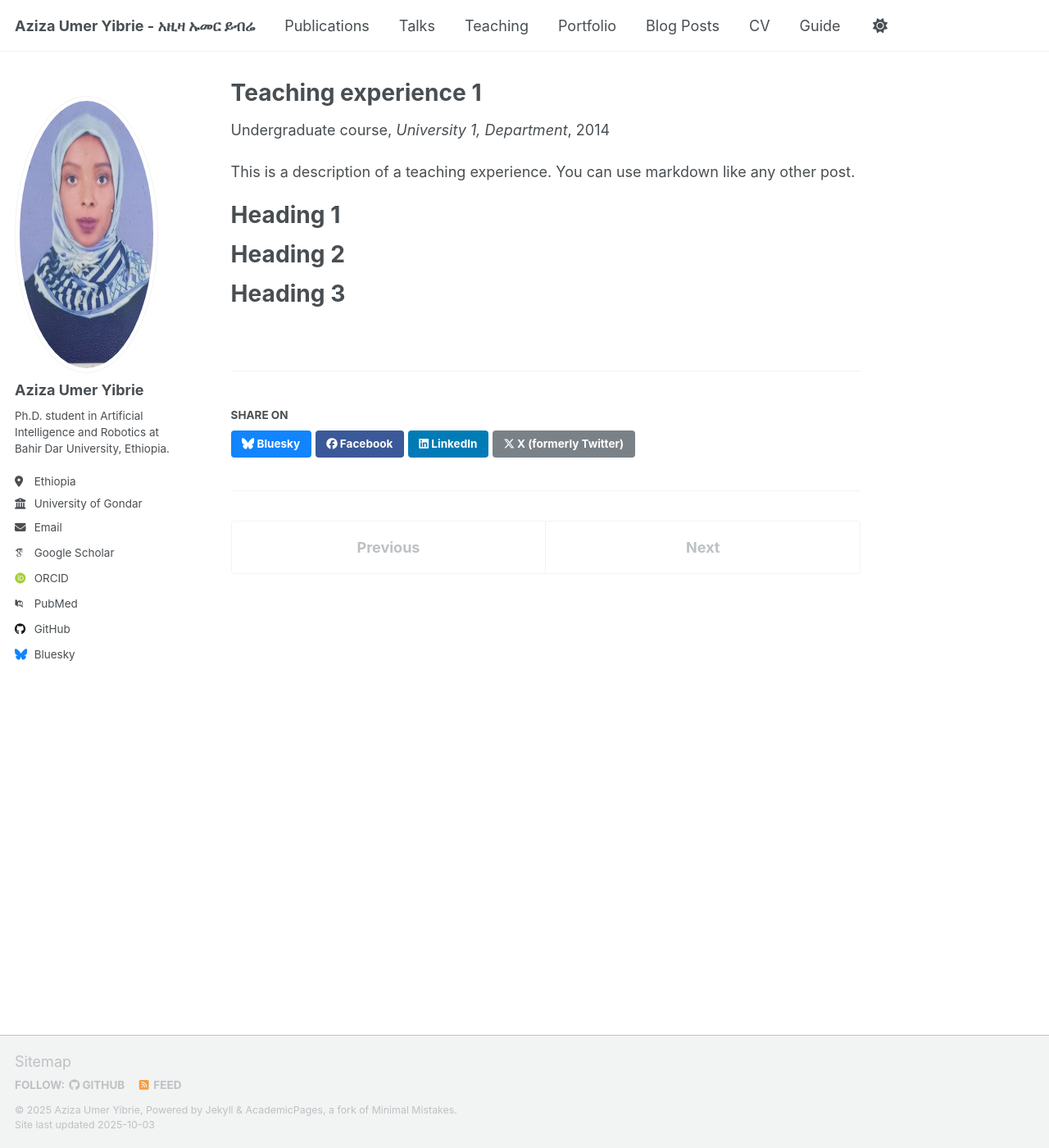
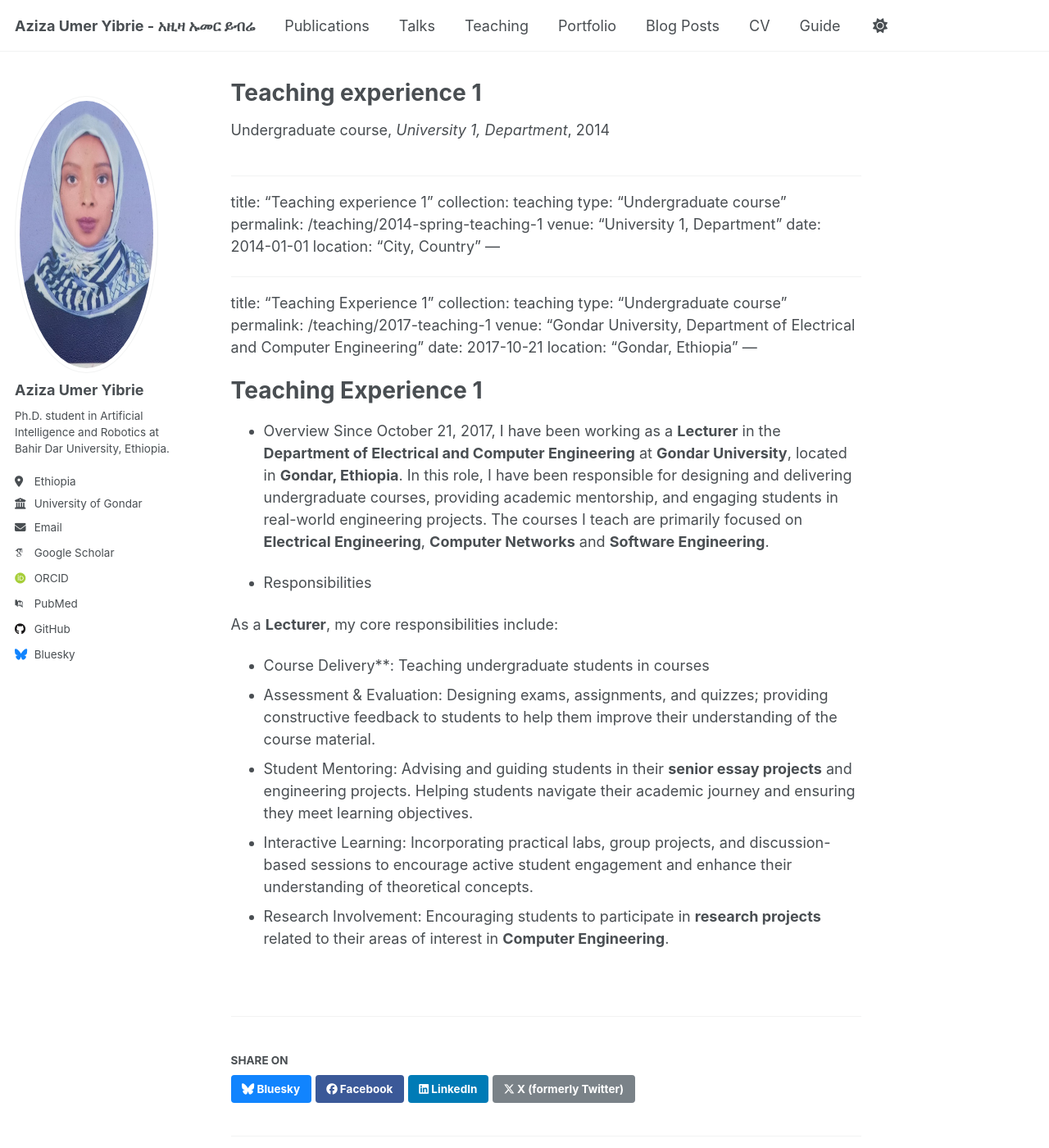
Before and after one commit to AzizaUmer/azizaumer.github.io, a Jekyll site: the page built from _teaching/2014-spring-teaching-1.md, in a window 1280 px wide and 1400 px high. Shown: the whole window at 82% size. Built offline with Jekyll 4.4.1, drawn with Linux system fonts in a browser that asks for light colours; some web fonts are replaced; a script that is not in the unit is left out.

Commit message:
Update 2014-spring-teaching-1.md

```diff
--- a/_teaching/2014-spring-teaching-1.md
+++ b/_teaching/2014-spring-teaching-1.md
@@ -8,13 +8,37 @@ date: 2014-01-01
 location: "City, Country"
 ---
 
-This is a description of a teaching experience. You can use markdown like any other post.
+---
+title: "Teaching experience 1"
+collection: teaching
+type: "Undergraduate course"
+permalink: /teaching/2014-spring-teaching-1
+venue: "University 1, Department"
+date: 2014-01-01
+location: "City, Country"
+---
 
-Heading 1
+---
+title: "Teaching Experience 1"
+collection: teaching
+type: "Undergraduate course"
+permalink: /teaching/2017-teaching-1
+venue: "Gondar University, Department of Electrical and Computer Engineering"
+date: 2017-10-21
+location: "Gondar, Ethiopia"
+---
+
+Teaching Experience 1
 ======
+* Overview
+Since October 21, 2017, I have been working as a **Lecturer** in the **Department of Electrical and Computer Engineering** at **Gondar University**, located in **Gondar, Ethiopia**. In this role, I have been responsible for designing and delivering undergraduate courses, providing academic mentorship, and engaging students in real-world engineering projects. The courses I teach are primarily focused on **Electrical Engineering**, **Computer Networks** and **Software Engineering**.
 
-Heading 2
-======
+* Responsibilities
 
-Heading 3
-======
+As a **Lecturer**, my core responsibilities include:
+
+* Course Delivery**: Teaching undergraduate students in courses
+* Assessment & Evaluation: Designing exams, assignments, and quizzes; providing constructive feedback to students to help them improve their understanding of the course material.
+* Student Mentoring: Advising and guiding students in their **senior essay projects** and engineering projects. Helping students navigate their academic journey and ensuring they meet learning objectives.
+* Interactive Learning: Incorporating practical labs, group projects, and discussion-based sessions to encourage active student engagement and enhance their understanding of theoretical concepts.
+* Research Involvement: Encouraging students to participate in **research projects** related to their areas of interest in **Computer Engineering**.
```
